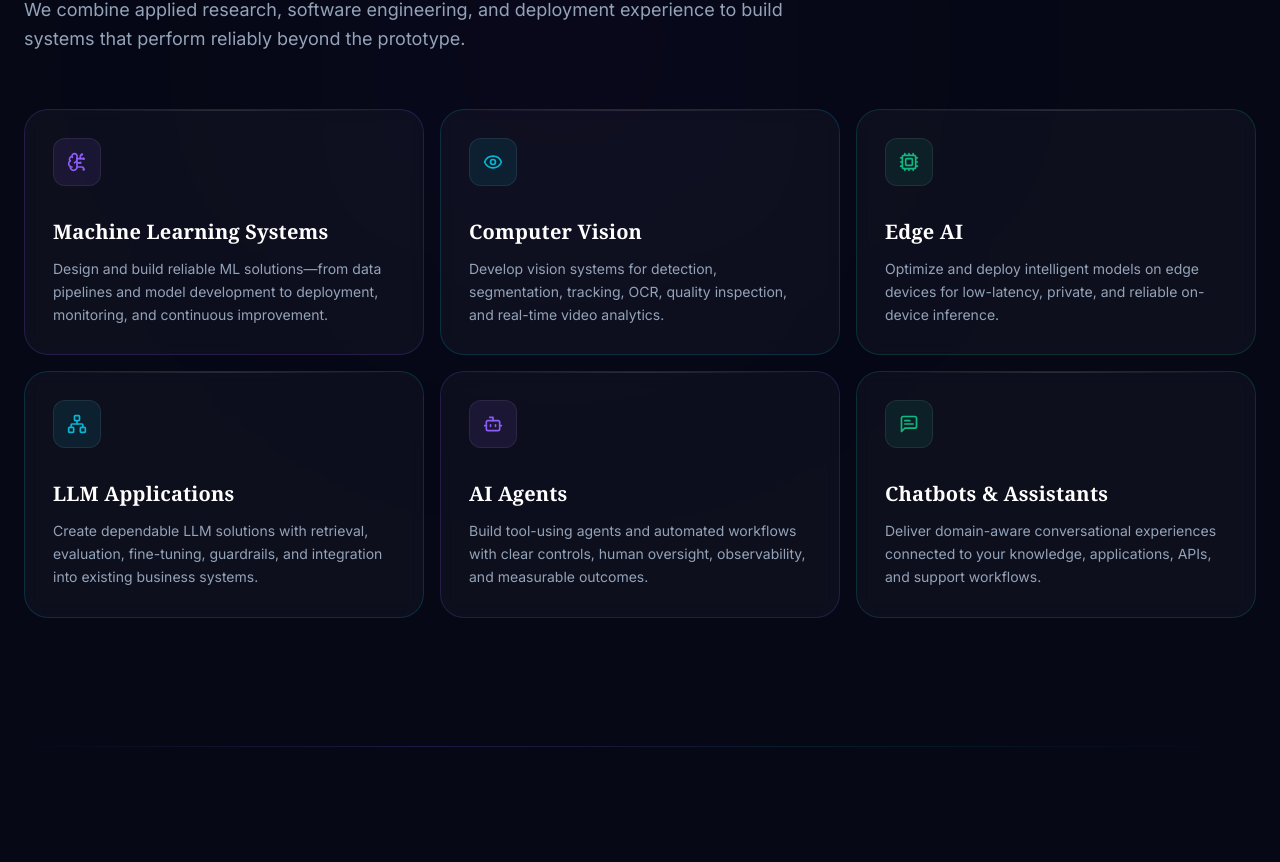
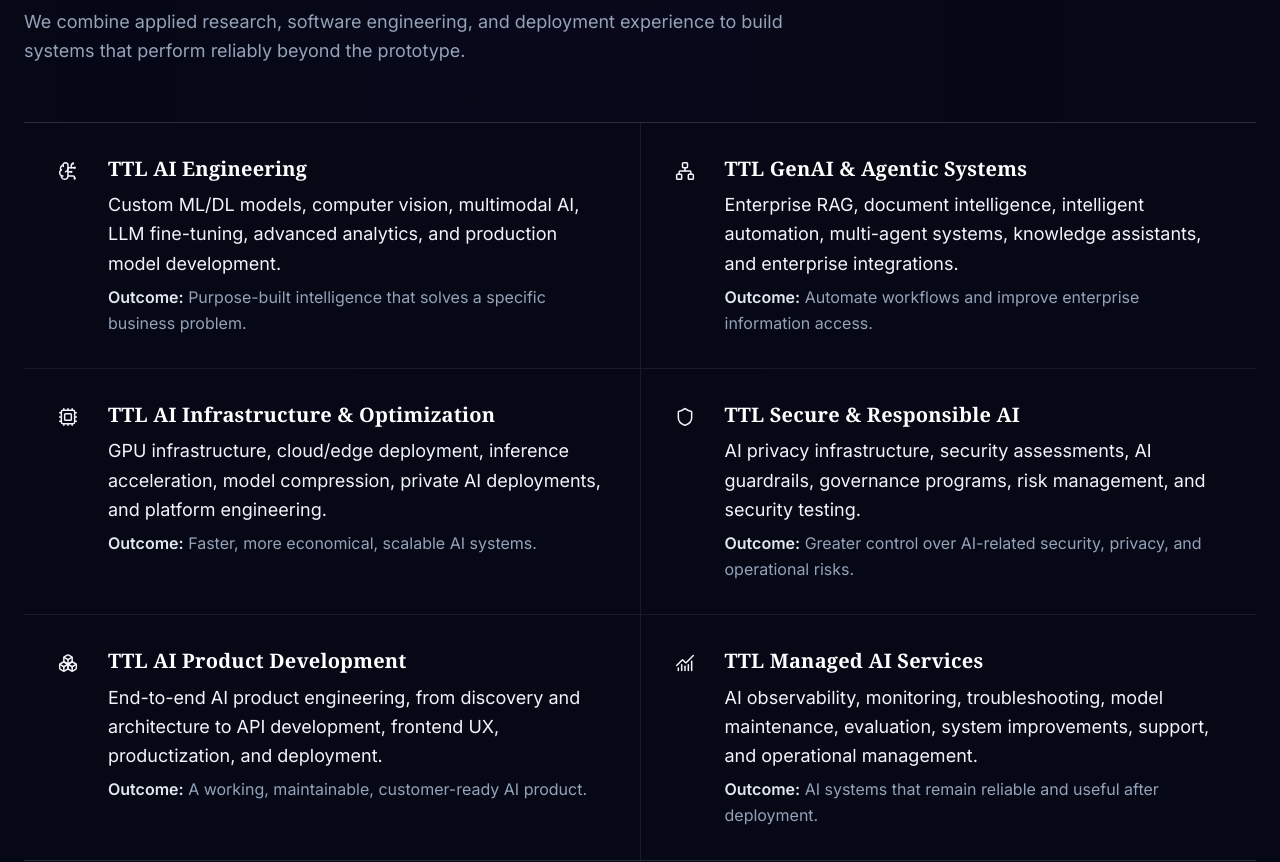
Before and after one commit to total-tensor-lab/total-tensor-lab.github.io, a React (Vite) app: page / in a window 1280 px wide. Shown: the part 1133-1995 px from the top of the page. Built offline with nearby package versions, Linux system fonts and the light colour scheme; a web font is replaced by a local one.

Commit message:
feat: update AI system hierarchy and home page content for improved clarity and presentation

```diff
--- a/src/components/AISystemHierarchy.tsx
+++ b/src/components/AISystemHierarchy.tsx
@@ -303,11 +303,11 @@
             <div className="pointer-events-none absolute inset-0 bg-gradient-to-r from-cyan-400/[0.04] via-teal-300/[0.08] to-cyan-400/[0.04]" aria-hidden="true" />
             <div className="relative flex items-center justify-center gap-1.5">
               <ShieldCheck className="h-3.5 w-3.5 text-teal-200" aria-hidden="true" />
-              <span className="text-[10px] font-semibold tracking-wide text-cyan-50 sm:text-[11px]">
+              <span className="text-sm font-semibold tracking-wide text-cyan-50 sm:text-base">
                 Security · Privacy · Governance
               </span>
             </div>
-            <p className="relative mt-1 text-[9px] text-slate-300/75 sm:text-[10px]">
+            <p className="relative mt-1 text-xs text-slate-300/75 sm:text-sm">
               Embedded throughout the AI lifecycle
             </p>
           </div>
--- a/src/pages/Home.tsx
+++ b/src/pages/Home.tsx
@@ -1,11 +1,11 @@
 import {
   ArrowRight,
-  Bot,
+  Boxes,
   BrainCircuit,
+  ChartNoAxesCombined,
   Cpu,
-  Eye,
-  MessageSquareText,
   Network,
+  Shield,
 } from "lucide-react";
 import { motion } from "motion/react";
 import { Link } from "react-router-dom";
@@ -14,51 +14,51 @@
 const SERVICES = [
   {
     icon: BrainCircuit,
-    title: "Machine Learning Systems",
+    title: "TTL AI Engineering",
     description:
-      "Design and build reliable ML solutions—from data pipelines and model development to deployment, monitoring, and continuous improvement.",
-    accent: "border-brand-primary/20 hover:border-brand-primary/40",
-    iconStyle: "bg-brand-primary/10 text-brand-primary",
+      "Custom ML/DL models, computer vision, multimodal AI, LLM fine-tuning, advanced analytics, and production model development.",
+    outcome:
+      "Purpose-built intelligence that solves a specific business problem.",
   },
   {
-    icon: Eye,
-    title: "Computer Vision",
+    icon: Network,
+    title: "TTL GenAI & Agentic Systems",
     description:
-      "Develop vision systems for detection, segmentation, tracking, OCR, quality inspection, and real-time video analytics.",
-    accent: "border-brand-secondary/20 hover:border-brand-secondary/40",
-    iconStyle: "bg-brand-secondary/10 text-brand-secondary",
+      "Enterprise RAG, document intelligence, intelligent automation, multi-agent systems, knowledge assistants, and enterprise integrations.",
+    outcome:
+      "Automate workflows and improve enterprise information access.",
   },
   {
     icon: Cpu,
-    title: "Edge AI",
+    title: "TTL AI Infrastructure & Optimization",
     description:
-      "Optimize and deploy intelligent models on edge devices for low-latency, private, and reliable on-device inference.",
-    accent: "border-brand-success/20 hover:border-brand-success/40",
-    iconStyle: "bg-brand-success/10 text-brand-success",
+      "GPU infrastructure, cloud/edge deployment, inference acceleration, model compression, private AI deployments, and platform engineering.",
+    outcome:
+      "Faster, more economical, scalable AI systems.",
   },
   {
-    icon: Network,
-    title: "LLM Applications",
+    icon: Shield,
+    title: "TTL Secure & Responsible AI",
     description:
-      "Create dependable LLM solutions with retrieval, evaluation, fine-tuning, guardrails, and integration into existing business systems.",
-    accent: "border-brand-secondary/20 hover:border-brand-secondary/40",
-    iconStyle: "bg-brand-secondary/10 text-brand-secondary",
+      "AI privacy infrastructure, security assessments, AI guardrails, governance programs, risk management, and security testing.",
+    outcome:
+      "Greater control over AI-related security, privacy, and operational risks.",
   },
   {
-    icon: Bot,
-    title: "AI Agents",
+    icon: Boxes,
+    title: "TTL AI Product Development",
     description:
-      "Build tool-using agents and automated workflows with clear controls, human oversight, observability, and measurable outcomes.",
-    accent: "border-brand-primary/20 hover:border-brand-primary/40",
-    iconStyle: "bg-brand-primary/10 text-brand-primary",
+      "End-to-end AI product engineering, from discovery and architecture to API development, frontend UX, productization, and deployment.",
+    outcome:
+      "A working, maintainable, customer-ready AI product.",
   },
   {
-    icon: MessageSquareText,
-    title: "Chatbots & Assistants",
+    icon: ChartNoAxesCombined,
+    title: "TTL Managed AI Services",
     description:
-      "Deliver domain-aware conversational experiences connected to your knowledge, applications, APIs, and support workflows.",
-    accent: "border-brand-success/20 hover:border-brand-success/40",
-    iconStyle: "bg-brand-success/10 text-brand-success",
+      "AI observability, monitoring, troubleshooting, model maintenance, evaluation, system improvements, support, and operational management.",
+    outcome:
+      "AI systems that remain reliable and useful after deployment.",
   },
 ];
 
@@ -138,7 +138,7 @@
               <span className="gradient-text">production-ready intelligent systems.</span>
             </h1>
             <p className="mt-7 max-w-xl text-base leading-relaxed text-brand-muted sm:text-lg">
-              We design, build, optimize, secure, and operate AI systems that deliver measurable business outcomes—from cloud to edge.
+              From AI strategy and model development to inference optimization, enterprise deployment, governance, and continuous operations.
             </p>
             <div className="mt-10 flex flex-col gap-3 sm:flex-row">
               <Link
@@ -180,22 +180,27 @@
             </p>
           </motion.div>
 
-          <div className="mt-14 grid gap-4 md:grid-cols-2 lg:grid-cols-3">
-            {SERVICES.map(({ icon: Icon, title, description, accent, iconStyle }, index) => (
+          <div className="mt-14 grid gap-px overflow-hidden border-y border-white/[0.08] bg-white/[0.08] md:grid-cols-2">
+            {SERVICES.map(({ icon: Icon, title, description, outcome }, index) => (
               <motion.article
                 key={title}
                 initial={{ opacity: 0, y: 24 }}
                 whileInView={{ opacity: 1, y: 0 }}
                 viewport={{ once: true }}
                 transition={{ duration: 0.45, delay: index * 0.06 }}
-                className={`group relative overflow-hidden rounded-[24px] border bg-white/[0.03] p-7 backdrop-blur-sm transition-all duration-300 hover:-translate-y-1 hover:bg-white/[0.045] ${accent}`}
+                className="group grid h-full grid-cols-[1.75rem_minmax(0,1fr)] gap-4 bg-brand-bg/95 px-3 py-7 transition-colors duration-300 hover:bg-brand-surface/90 sm:grid-cols-[2rem_minmax(0,1fr)] sm:gap-6 sm:px-6 lg:min-h-[238px] lg:px-7 lg:py-8"
               >
-                <div className="absolute inset-x-6 top-0 h-px bg-gradient-to-r from-transparent via-white/12 to-transparent pointer-events-none" />
-                <div className={`inline-flex h-12 w-12 items-center justify-center rounded-xl border border-white/[0.08] ${iconStyle}`}>
-                  <Icon className="h-5 w-5" aria-hidden="true" />
+                <div className="flex h-8 w-8 items-center justify-center text-slate-100 transition-colors group-hover:text-brand-secondary">
+                  <Icon className="h-5 w-5" strokeWidth={1.8} aria-hidden="true" />
                 </div>
-                <h3 className="mt-8 text-xl font-semibold text-white">{title}</h3>
-                <p className="mt-3 text-sm leading-relaxed text-brand-muted">{description}</p>
+                <div className="min-w-0">
+                  <h3 className="text-lg font-semibold leading-snug text-white md:text-xl">{title}</h3>
+                  <p className="mt-2 text-base leading-relaxed text-slate-100 md:text-lg">{description}</p>
+                  <p className="mt-1.5 text-sm leading-relaxed text-brand-muted md:text-base">
+                    <strong className="font-semibold text-slate-200">Outcome:</strong>{" "}
+                    {outcome}
+                  </p>
+                </div>
               </motion.article>
             ))}
           </div>
```
